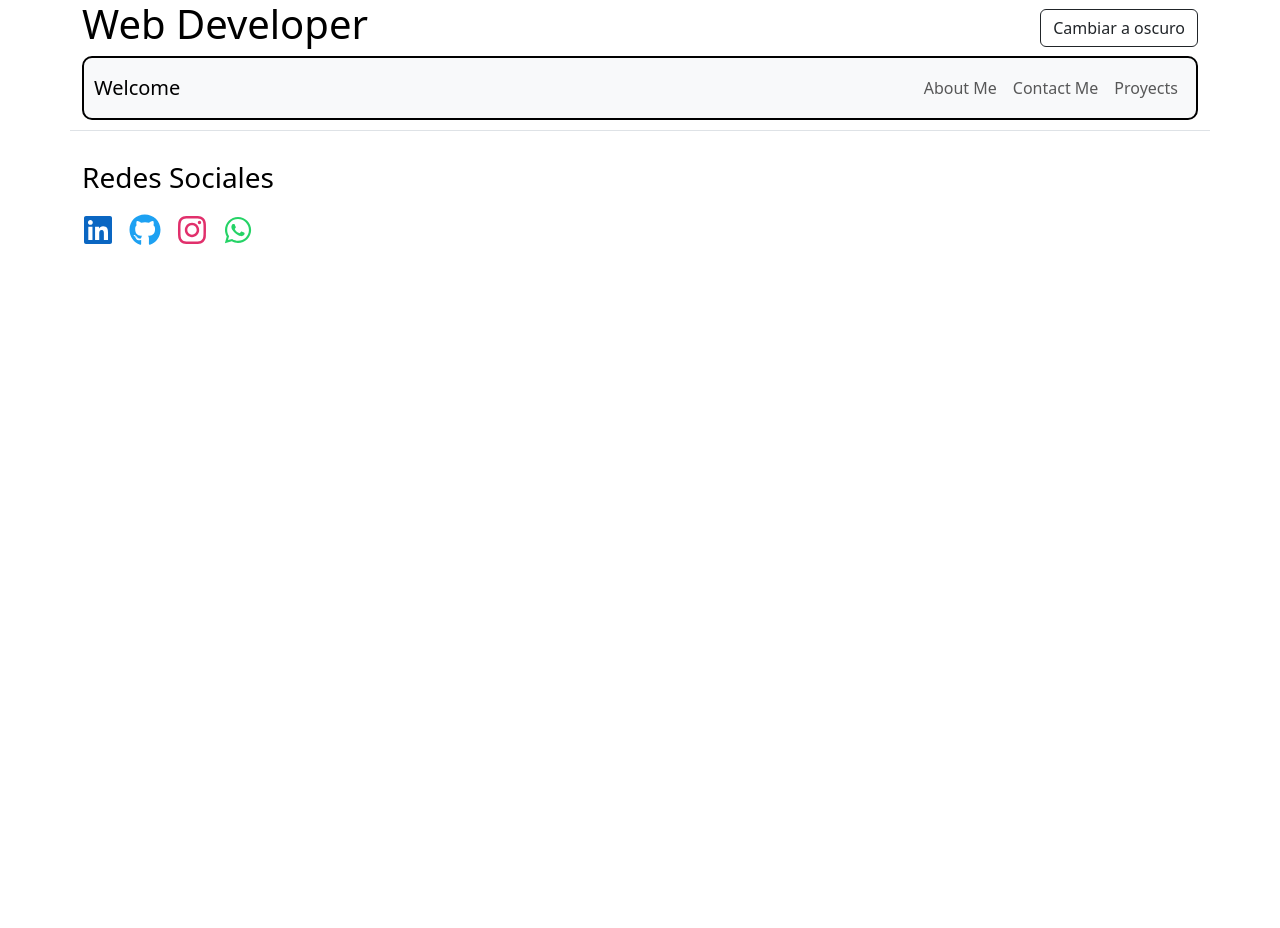
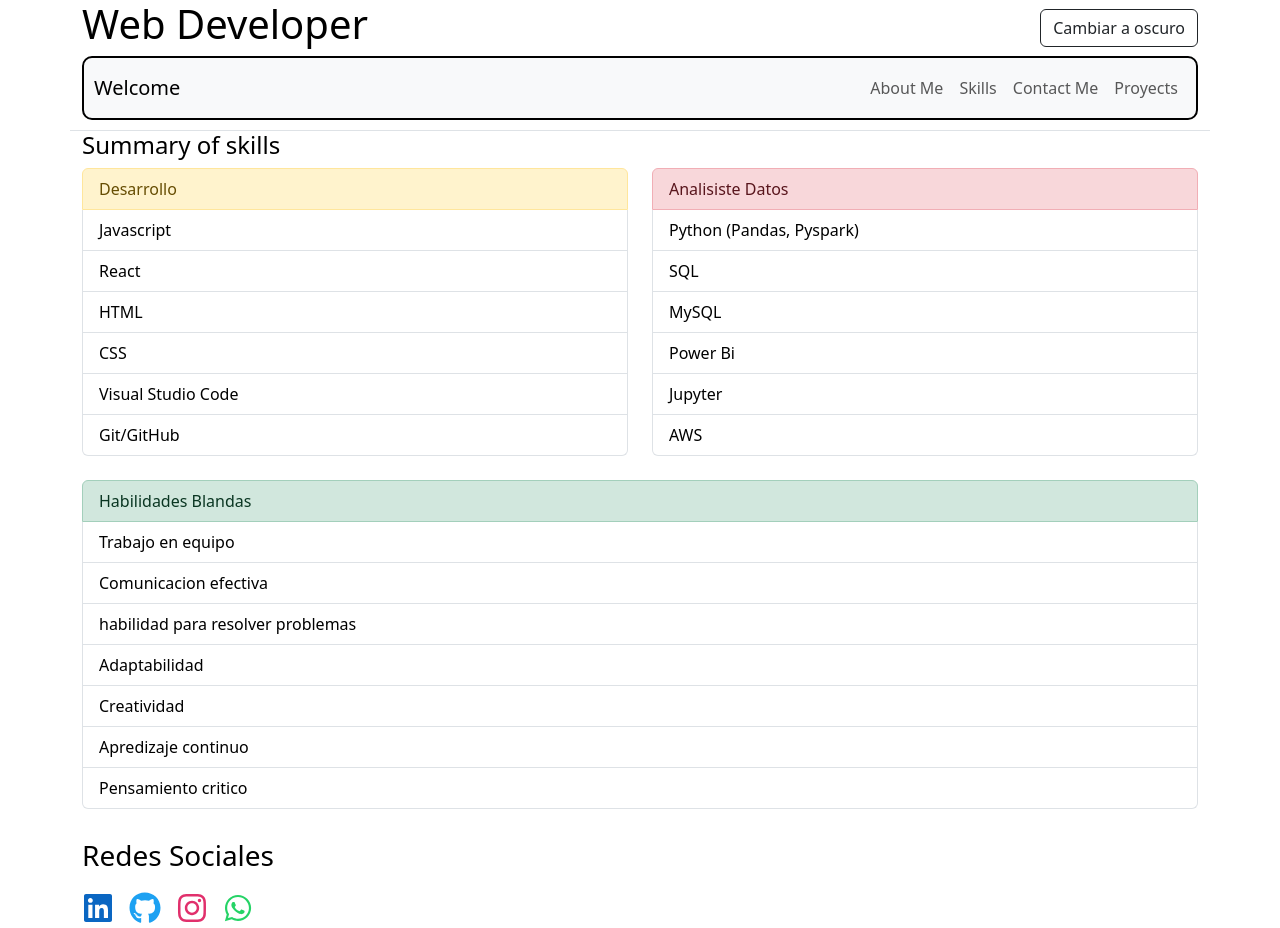
Before and after one commit to nicolasinigo/porfolioWeb, a React (Vite) app: page /skills in a window 1280 px wide. Before the commit the page ends 800 px from the top, so only its background shows below. Built offline with nearby package versions, Linux system fonts and the light colour scheme.

Commit message:
agregamos componente skills

```diff
--- a/src/components/header/Header.jsx
+++ b/src/components/header/Header.jsx
@@ -28,6 +28,7 @@ const Header = () => {
           <Navbar.Brand href="/">Welcome</Navbar.Brand>
           <Nav>
             <Nav.Link href="/">About Me</Nav.Link>
+            <Nav.Link href="/skills">Skills</Nav.Link>
             <Nav.Link href="/contact">Contact Me</Nav.Link>
             <Nav.Link href="/proyects">Proyects</Nav.Link>
           </Nav>
--- a/src/components/main/AboutMe.jsx
+++ b/src/components/main/AboutMe.jsx
@@ -6,13 +6,13 @@ import Row from "react-bootstrap/Row";
 import Col from "react-bootstrap/Col";
 import Image from "react-bootstrap/Image";
 import foto from "../../imagenes/fotoMia.jpg";
-import ListGroup from 'react-bootstrap/ListGroup';
+import ListGroup from "react-bootstrap/ListGroup";
 import { useContextOscuro } from "../../context/contextModoOscuro";
 
-
 const AboutMe = () => {
-
   const { context, setContext } = useContextOscuro();
+  const textColor = context === "dark" ? "#ffffff" : "#000000";
+  const bgColor = context === "dark" ? "#000000" : "#ffffff";
 
   return (
     <div className={context}>
@@ -20,11 +20,20 @@ const AboutMe = () => {
         <Row className="align-items-stretch">
           <Col md={6}>
             <Card className="h-100">
-              <Card.Body style={{ height: "100%", width: "100%", objectFit: "cover", border:"3px solid rgb(212, 227, 6)" }}>
+              <Card.Body
+                style={{
+                  color: textColor,
+                  backgroundColor: bgColor,
+                  height: "100%",
+                  width: "100%",
+                  objectFit: "cover",
+                  border: "3px solid rgb(212, 227, 6)",
+                }}
+              >
                 <Card.Title>
                   {datos.nombre} {datos.apellido}
                 </Card.Title>
-                <Card.Subtitle className="mb-2 text-muted">
+                <Card.Subtitle className="mb-2 text-muted" data-bs-theme={context}>
                   {datos.titulo}
                 </Card.Subtitle>
                 <Card.Text>
@@ -38,21 +47,29 @@ const AboutMe = () => {
                   compromiso, responsabilidad, pensamiento creativo y capacidad
                   para resolver problemas.
                 </Card.Text>
-                <Card.Subtitle className="mb-2 text-muted">
+                <Card.Subtitle className="mb-2 text-muted" data-bs-theme={context}>
                   Hoobis:
                 </Card.Subtitle>
                 <ListGroup className="list-group-flush">
-                  <ListGroup.Item>{datos.hobbis.boxeo}</ListGroup.Item>
-                  <ListGroup.Item>{datos.hobbis.gym}</ListGroup.Item>
-                  <ListGroup.Item>{datos.hobbis.trekking}</ListGroup.Item>
+                  <ListGroup.Item style={{ color: textColor , backgroundColor: bgColor}}>{datos.hobbis.boxeo}</ListGroup.Item>
+                  <ListGroup.Item style={{ color: textColor , backgroundColor: bgColor}}>{datos.hobbis.gym}</ListGroup.Item>
+                  <ListGroup.Item style={{ color: textColor , backgroundColor: bgColor}}>{datos.hobbis.trekking}</ListGroup.Item>
                 </ListGroup>
               </Card.Body>
             </Card>
           </Col>
           <Col md={6}>
-          <div className="h-100">
-            <Image src={foto} style={{ borderRadius:"5px", height: "100%", width: "100%", objectFit: "cover" }}/>
-          </div>
+            <div className="h-100">
+              <Image
+                src={foto}
+                style={{
+                  borderRadius: "5px",
+                  height: "100%",
+                  width: "100%",
+                  objectFit: "cover",
+                }}
+              />
+            </div>
           </Col>
         </Row>
       </Container>
--- a/src/components/main/Main.jsx
+++ b/src/components/main/Main.jsx
@@ -2,6 +2,7 @@ import React from "react";
 import AboutMe from "./AboutMe";
 import Contact from "./Contact";
 import Proyects from "./Proyects";
+import Skills from "../skils/Skills";
 import {Routes, Route } from "react-router-dom";
 
 const Main = () => {
@@ -9,6 +10,7 @@ const Main = () => {
     <>
       <Routes>
         <Route path="/" element={<AboutMe/>}/>
+        <Route path="/skills" element={<Skills/>}/>
         <Route path="/contact" element={<Contact/>}/>
         <Route path="/proyects" element={<Proyects/>}/>
       </Routes>
--- /dev/null
+++ b/src/components/skils/Skills.jsx
@@ -0,0 +1,68 @@
+import React from "react";
+import Container from "react-bootstrap/esm/Container";
+import Row from "react-bootstrap/esm/Row";
+import ListGroup from "react-bootstrap/ListGroup";
+import Col from "react-bootstrap/Col";
+import { useContextOscuro } from "../../context/contextModoOscuro";
+
+const Skills = () => {
+
+    const { context, setContext } = useContextOscuro();
+    const textColor = context === "dark" ? "#ffffff" : "#000000";
+    const bgColor = context === "dark" ? "#000000" : "#ffffff";
+
+  return (
+    <div>
+      <Container>
+        <h4>Summary of skills</h4>
+        <Row>
+          <Col>
+            <ListGroup>
+              <ListGroup.Item as="li" variant="warning" data-bs-theme={context}>
+                Desarrollo
+              </ListGroup.Item>
+              <ListGroup.Item as="li" style={{ color: textColor , backgroundColor: bgColor}}>Javascript</ListGroup.Item>
+              <ListGroup.Item as="li" style={{ color: textColor , backgroundColor: bgColor}}>React</ListGroup.Item>
+              <ListGroup.Item as="li" style={{ color: textColor , backgroundColor: bgColor}}>HTML</ListGroup.Item>
+              <ListGroup.Item as="li" style={{ color: textColor , backgroundColor: bgColor}}>CSS</ListGroup.Item>
+              <ListGroup.Item as="li" style={{ color: textColor , backgroundColor: bgColor}}>Visual Studio Code</ListGroup.Item>
+              <ListGroup.Item as="li" style={{ color: textColor , backgroundColor: bgColor}}>Git/GitHub</ListGroup.Item>
+            </ListGroup>
+          </Col>
+          <Col>
+            <ListGroup>
+              <ListGroup.Item as="li" variant="danger"data-bs-theme={context}>
+                Analisiste Datos
+              </ListGroup.Item>
+              <ListGroup.Item as="li" style={{ color: textColor , backgroundColor: bgColor}}>Python (Pandas, Pyspark)</ListGroup.Item>
+              <ListGroup.Item as="li" style={{ color: textColor , backgroundColor: bgColor}}>SQL</ListGroup.Item>
+              <ListGroup.Item as="li" style={{ color: textColor , backgroundColor: bgColor}}>MySQL</ListGroup.Item>
+              <ListGroup.Item as="li" style={{ color: textColor , backgroundColor: bgColor}}>Power Bi</ListGroup.Item>
+              <ListGroup.Item as="li" style={{ color: textColor , backgroundColor: bgColor}}>Jupyter</ListGroup.Item>
+              <ListGroup.Item as="li" style={{ color: textColor , backgroundColor: bgColor}}>AWS</ListGroup.Item>
+            </ListGroup>
+          </Col>
+        </Row>
+        <br />
+        <Row>
+          <Col>
+            <ListGroup>
+              <ListGroup.Item as="li" variant="success" data-bs-theme={context}>
+                Habilidades Blandas
+              </ListGroup.Item>
+              <ListGroup.Item as="li" style={{ color: textColor , backgroundColor: bgColor}}>Trabajo en equipo</ListGroup.Item>
+              <ListGroup.Item as="li" style={{ color: textColor , backgroundColor: bgColor}}>Comunicacion efectiva</ListGroup.Item>
+              <ListGroup.Item as="li" style={{ color: textColor , backgroundColor: bgColor}}>habilidad para resolver problemas</ListGroup.Item>
+              <ListGroup.Item as="li" style={{ color: textColor , backgroundColor: bgColor}}>Adaptabilidad</ListGroup.Item>
+              <ListGroup.Item as="li" style={{ color: textColor , backgroundColor: bgColor}}>Creatividad</ListGroup.Item>
+              <ListGroup.Item as="li" style={{ color: textColor , backgroundColor: bgColor}}>Apredizaje continuo</ListGroup.Item>
+              <ListGroup.Item as="li" style={{ color: textColor , backgroundColor: bgColor}}>Pensamiento critico</ListGroup.Item>
+            </ListGroup>
+          </Col>
+        </Row>
+      </Container>
+    </div>
+  );
+};
+
+export default Skills;
```
